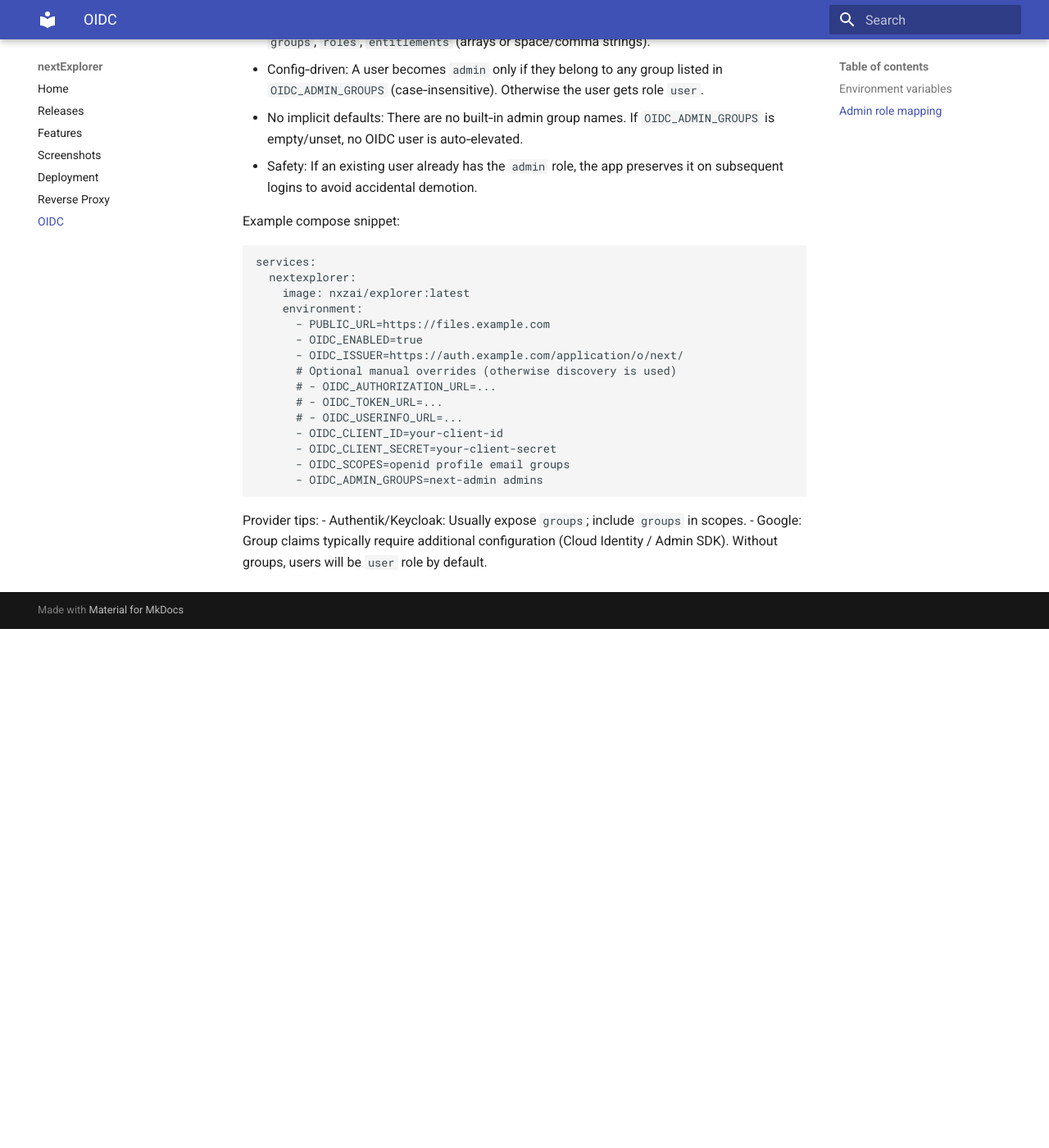
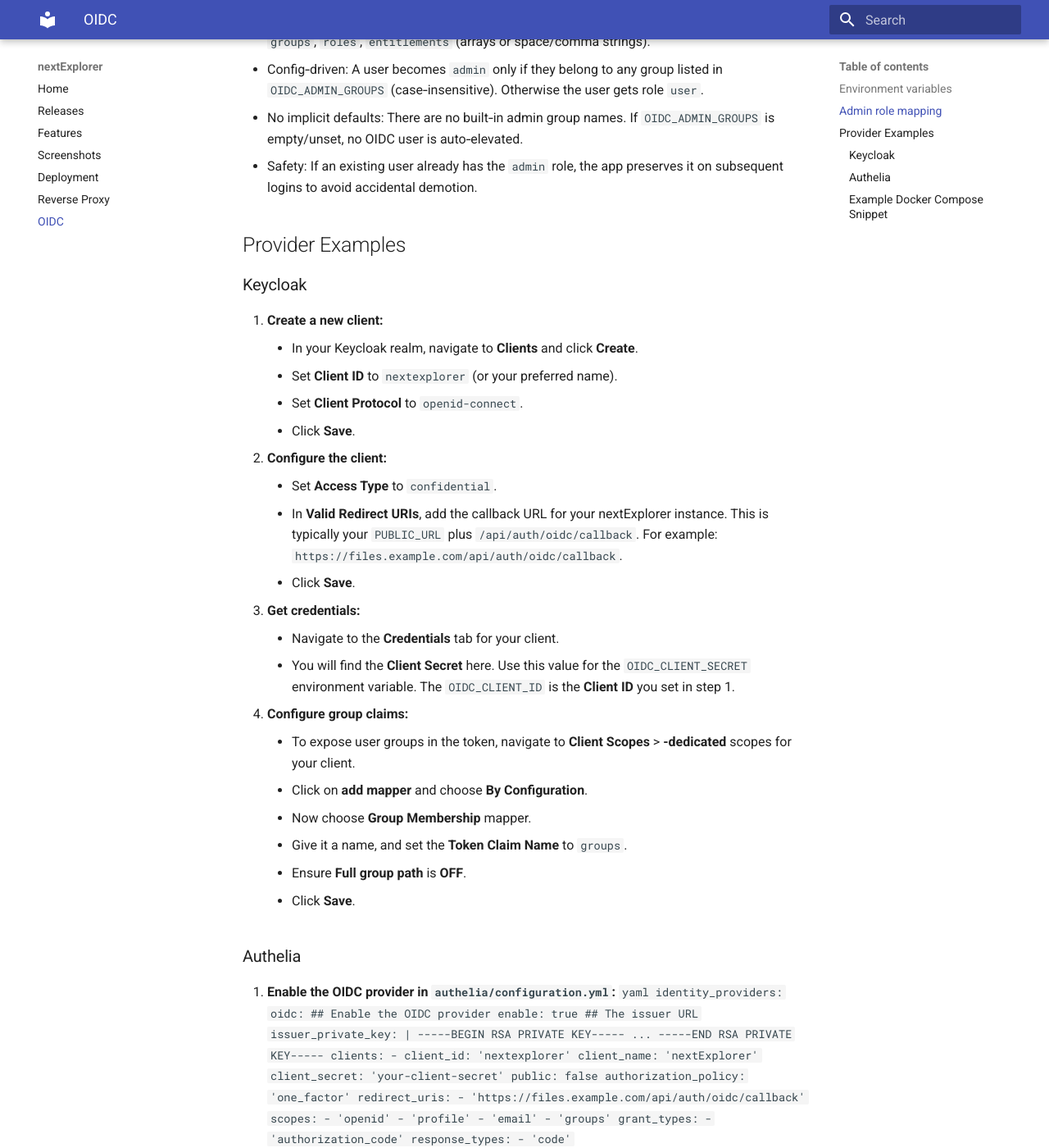
Before and after one commit to vikramsoni2/nextExplorer, an MkDocs documentation site: the page built from docs/source/oidc.md, in a window 1280 px wide and 1400 px high, scrolled down 822 px. Shown: the whole window at 82% size. Built offline with MkDocs 1.6.1 and Material for MkDocs 9.7.7, drawn with Linux system fonts in a browser that asks for light colours; before the commit the page ends 1589 px from its top, so only the background shows below that; some of the changed text lies outside the part shown.

````diff
--- a/docs/source/oidc.md
+++ b/docs/source/oidc.md
@@ -21,8 +21,66 @@ Notes:
 - No implicit defaults: There are no built‑in admin group names. If `OIDC_ADMIN_GROUPS` is empty/unset, no OIDC user is auto‑elevated.
 - Safety: If an existing user already has the `admin` role, the app preserves it on subsequent logins to avoid accidental demotion.
 
-Example compose snippet:
+## Provider Examples
 
+### Keycloak
+1.  **Create a new client:**
+    *   In your Keycloak realm, navigate to **Clients** and click **Create**.
+    *   Set **Client ID** to `nextexplorer` (or your preferred name).
+    *   Set **Client Protocol** to `openid-connect`.
+    *   Click **Save**.
+2.  **Configure the client:**
+    *   Set **Access Type** to `confidential`.
+    *   In **Valid Redirect URIs**, add the callback URL for your nextExplorer instance. This is typically your `PUBLIC_URL` plus `/api/auth/oidc/callback`. For example: `https://files.example.com/api/auth/oidc/callback`.
+    *   Click **Save**.
+3.  **Get credentials:**
+    *   Navigate to the **Credentials** tab for your client.
+    *   You will find the **Client Secret** here. Use this value for the `OIDC_CLIENT_SECRET` environment variable. The `OIDC_CLIENT_ID` is the **Client ID** you set in step 1.
+4.  **Configure group claims:**
+    *   To expose user groups in the token, navigate to **Client Scopes** > **-dedicated** scopes for your client.
+    *   Click on **add mapper** and choose **By Configuration**.
+    *   Now choose **Group Membership** mapper.
+    *   Give it a name, and set the **Token Claim Name** to `groups`.
+    *   Ensure **Full group path** is **OFF**.
+    *   Click **Save**.
+
+### Authelia
+1.  **Enable the OIDC provider in `authelia/configuration.yml`:**
+    ```yaml
+    identity_providers:
+      oidc:
+        ## Enable the OIDC provider
+        enable: true
+        ## The issuer URL
+        issuer_private_key: |
+          -----BEGIN RSA PRIVATE KEY-----
+          ...
+          -----END RSA PRIVATE KEY-----
+        clients:
+          - client_id: 'nextexplorer'
+            client_name: 'nextExplorer'
+            client_secret: 'your-client-secret'
+            public: false
+            authorization_policy: 'one_factor'
+            redirect_uris:
+              - 'https://files.example.com/api/auth/oidc/callback'
+            scopes:
+              - 'openid'
+              - 'profile'
+              - 'email'
+              - 'groups'
+            grant_types:
+              - 'authorization_code'
+            response_types:
+              - 'code'
+    ```
+2.  **Configure nextExplorer:**
+    *   Set `OIDC_ISSUER` to your Authelia URL (e.g., `https://auth.example.com`).
+    *   Set `OIDC_CLIENT_ID` to `nextexplorer`.
+    *   Set `OIDC_CLIENT_SECRET` to the `client_secret` you defined in your Authelia configuration.
+    *   Ensure `OIDC_SCOPES` includes `openid profile email groups`.
+
+### Example Docker Compose Snippet
 ```yaml
 services:
   nextexplorer:
@@ -30,17 +88,9 @@ services:
     environment:
       - PUBLIC_URL=https://files.example.com
       - OIDC_ENABLED=true
-      - OIDC_ISSUER=https://auth.example.com/application/o/next/
-      # Optional manual overrides (otherwise discovery is used)
-      # - OIDC_AUTHORIZATION_URL=...
-      # - OIDC_TOKEN_URL=...
-      # - OIDC_USERINFO_URL=...
-      - OIDC_CLIENT_ID=your-client-id
+      - OIDC_ISSUER=https://auth.example.com/application/o/next/ # e.g., your Keycloak or Authelia issuer URL
+      - OIDC_CLIENT_ID=nextexplorer
       - OIDC_CLIENT_SECRET=your-client-secret
       - OIDC_SCOPES=openid profile email groups
       - OIDC_ADMIN_GROUPS=next-admin admins
 ```
-
-Provider tips:
-- Authentik/Keycloak: Usually expose `groups`; include `groups` in scopes.
-- Google: Group claims typically require additional configuration (Cloud Identity / Admin SDK). Without groups, users will be `user` role by default.
````
Also changed, not shown: docs/source/features.md (+15 -6 lines).
